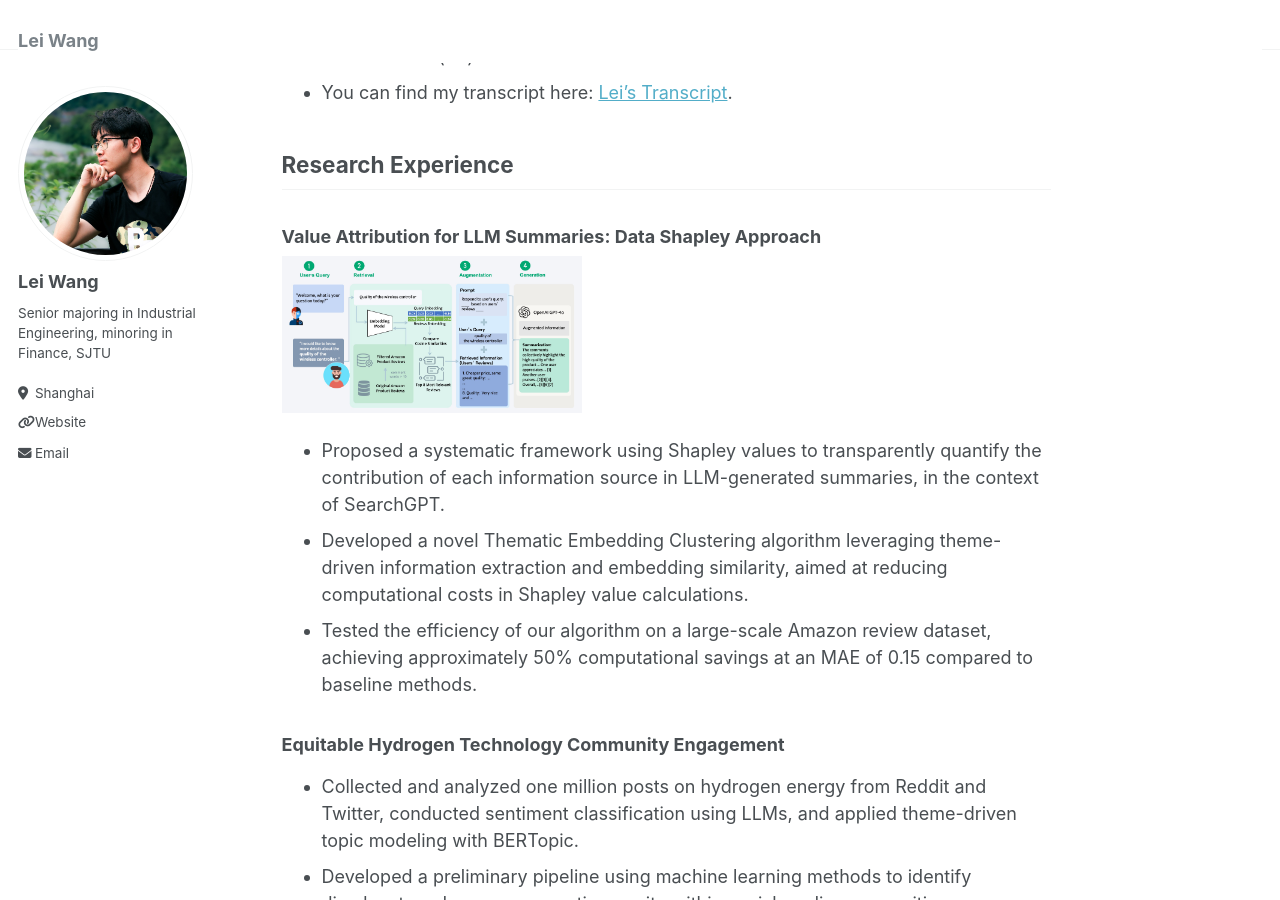
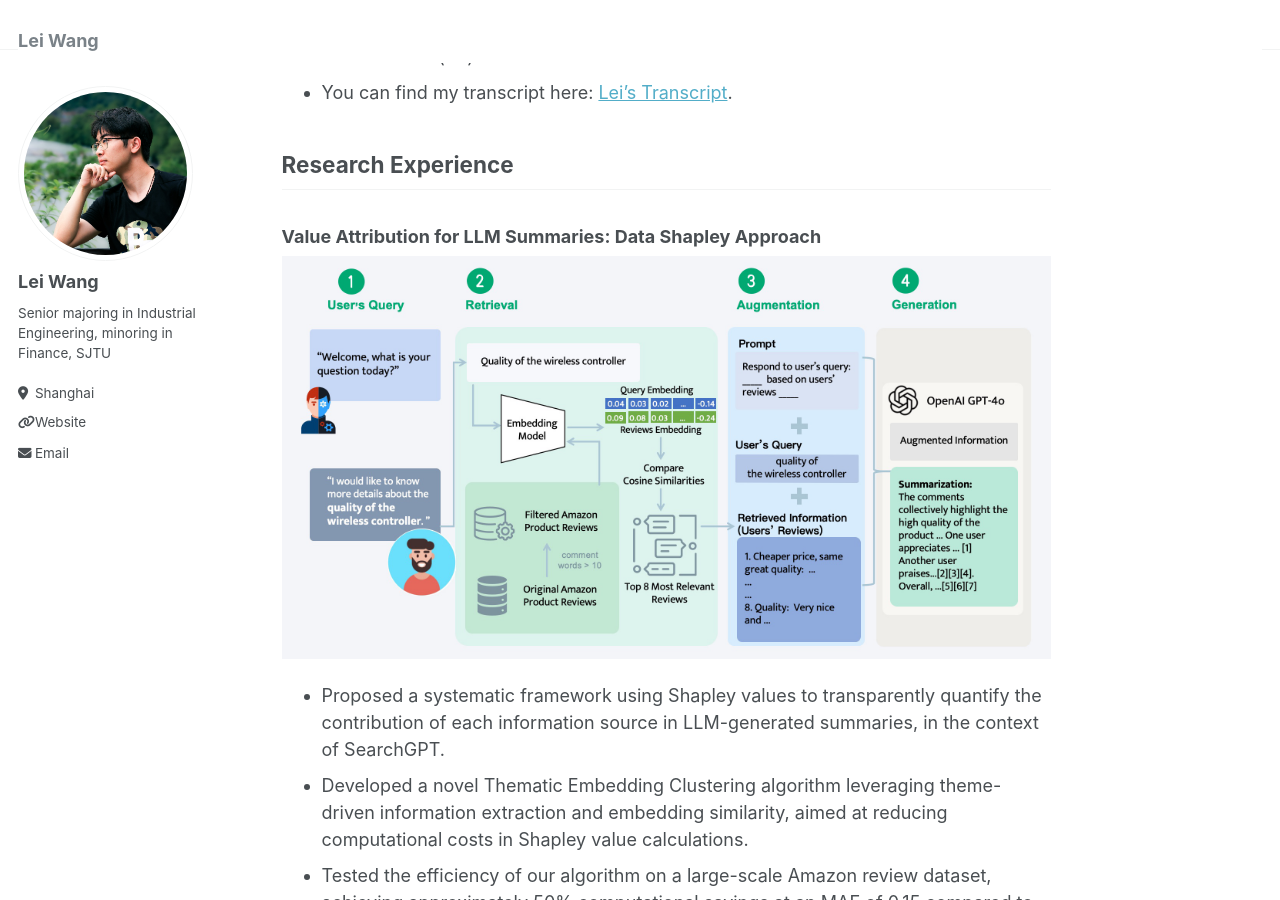
Before and after one commit to Wanglei123SJTU/Wanglei123SJTU.github.io, a Jekyll site: the page built from _pages/about.md, in a window 1280 px wide and 900 px high, scrolled down 627 px. Built offline with Jekyll 4.4.1, drawn with Linux system fonts in a browser that asks for light colours.

Commit message:
Update about.md

```diff
--- a/_pages/about.md
+++ b/_pages/about.md
@@ -28,7 +28,7 @@ Research Experience
 ------
 ### Value Attribution for LLM Summaries: Data Shapley Approach
 
-<img src="../framework.png" alt="Profile Picture" width="300" height="auto">
+<img src="../framework.png" alt="Profile Picture" width="800" height="auto">
 
 
 * Proposed a systematic framework using Shapley values to transparently quantify the contribution of each
```
